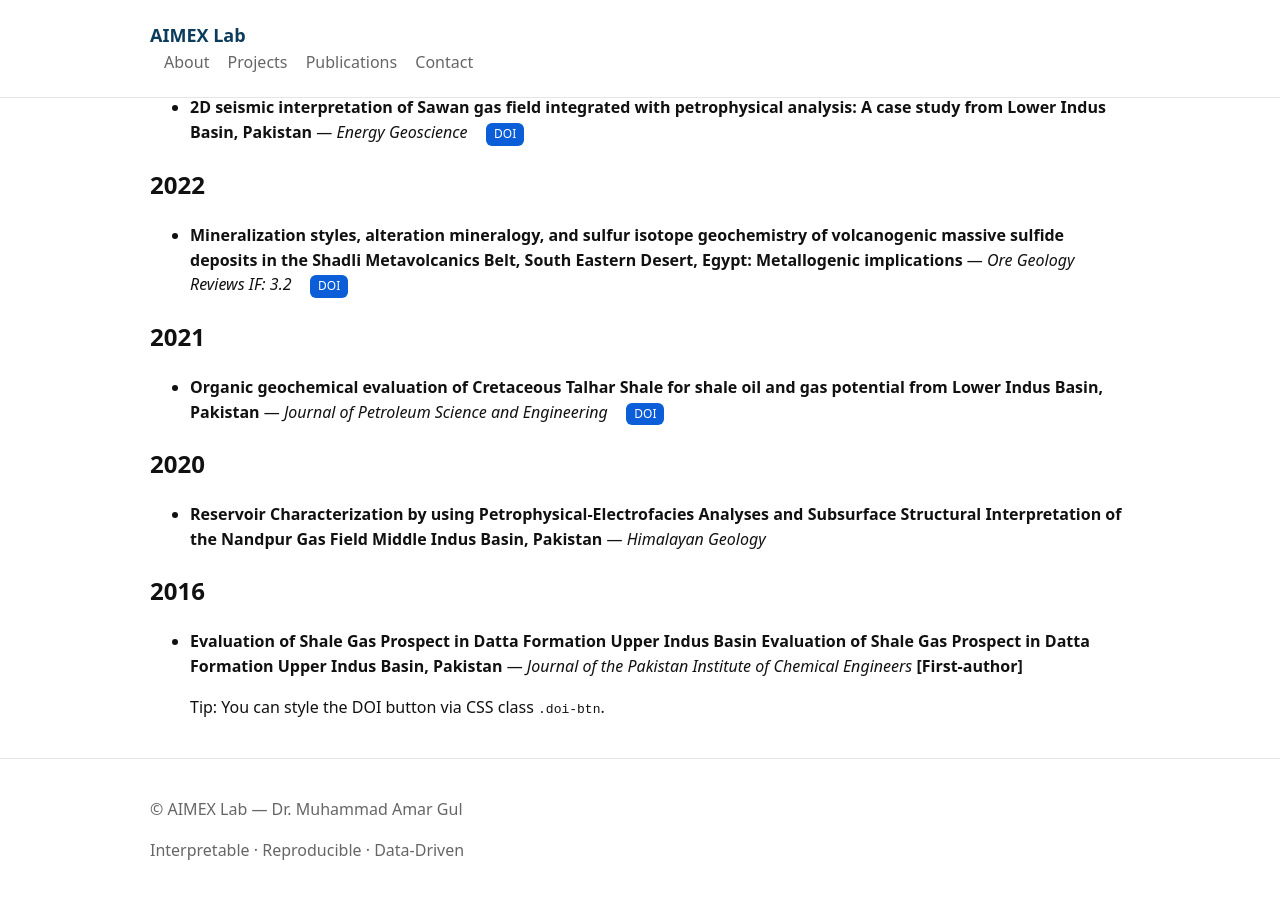
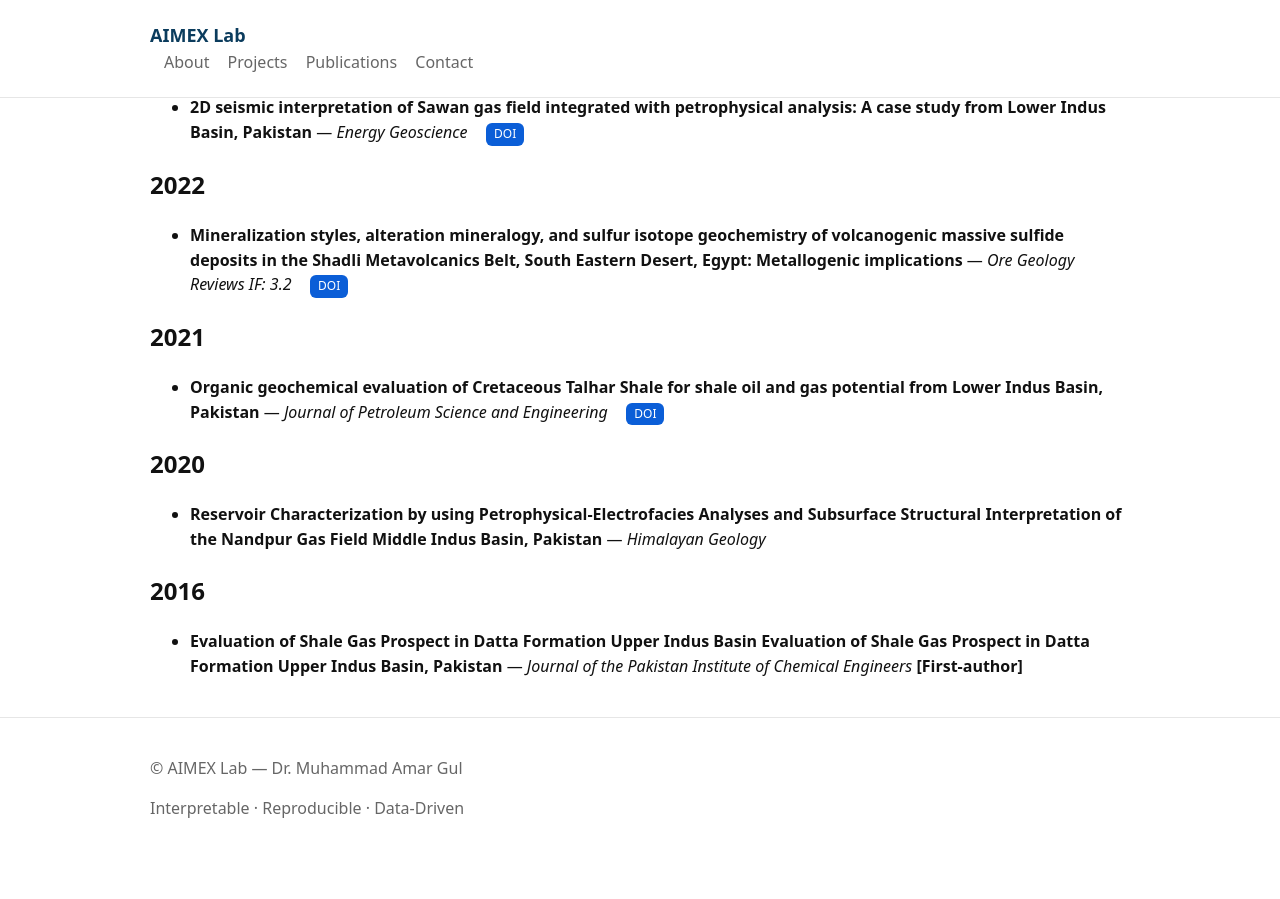
Before and after one commit to Dr-Amar/Dr-Gul.github.io, a Jekyll site: the page built from _pages/publications.md, in a window 1280 px wide and 900 px high, scrolled down 1142 px. Built offline with Jekyll 4.4.1, drawn with Linux system fonts in a browser that asks for light colours; after the commit the page ends 2001 px from its top, so only the background shows below that.

Commit message:
Update publications.md

```diff
--- a/_pages/publications.md
+++ b/_pages/publications.md
@@ -49,6 +49,5 @@ Publications are sorted by year (descending). First-author papers are highlighte
 
 - **Evaluation of Shale Gas Prospect in Datta Formation Upper Indus Basin Evaluation of Shale Gas Prospect in Datta Formation Upper Indus Basin, Pakistan** — *Journal of the Pakistan Institute of Chemical Engineers* **[First-author]**
 
-> Tip: You can style the DOI button via CSS class `.doi-btn`.
 
 <!-- AUTO-GENERATED:PUBLICATIONS:END -->
```
